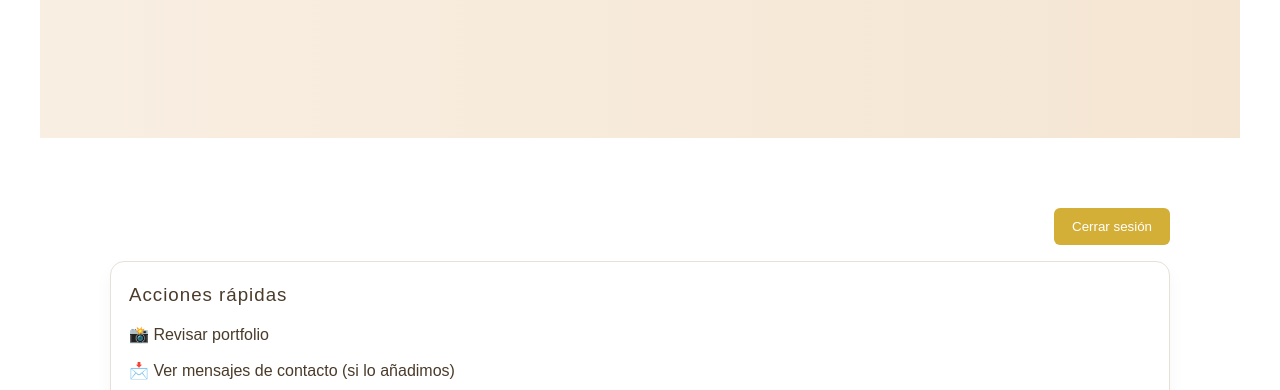
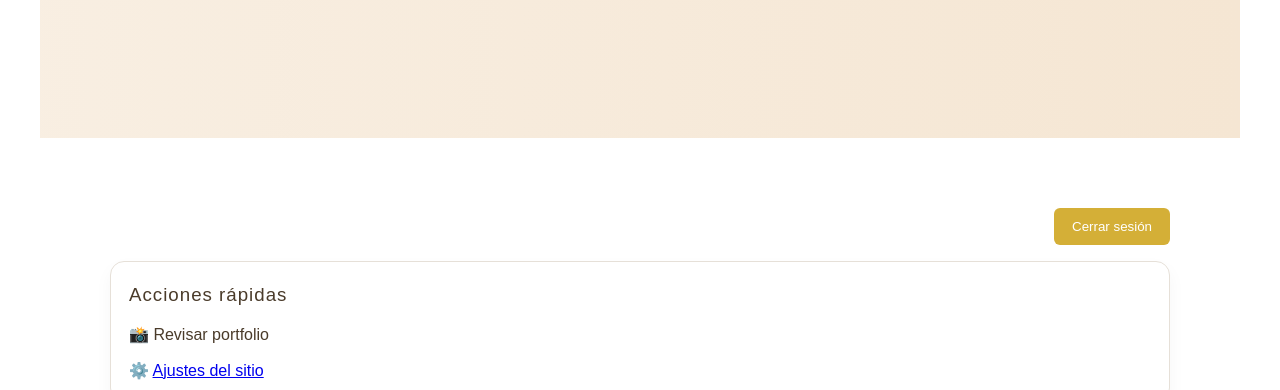
Before and after one commit to Manuel10103/clickarte, a plain HTML site: page panel-jessica.html in a window 1280 px wide. Shown: the part 367-757 px from the top of the page. Drawn offline with Linux system fonts and the light colour scheme; no server answers.

Commit message:
REFINAMIENTO FINAL

```diff
--- a/panel-jessica.html
+++ b/panel-jessica.html
@@ -42,7 +42,6 @@
     <h3>Acciones rápidas</h3>
     <ul class="panel-actions">
       <li>📸 Revisar portfolio</li>
-      <li>📩 Ver mensajes de contacto (si lo añadimos)</li>
       <li>⚙️ <a href="ajustes.html">Ajustes del sitio</a></li>
     </ul>
 
```
Also changed, not shown: login.html (+0 -2 lines).
